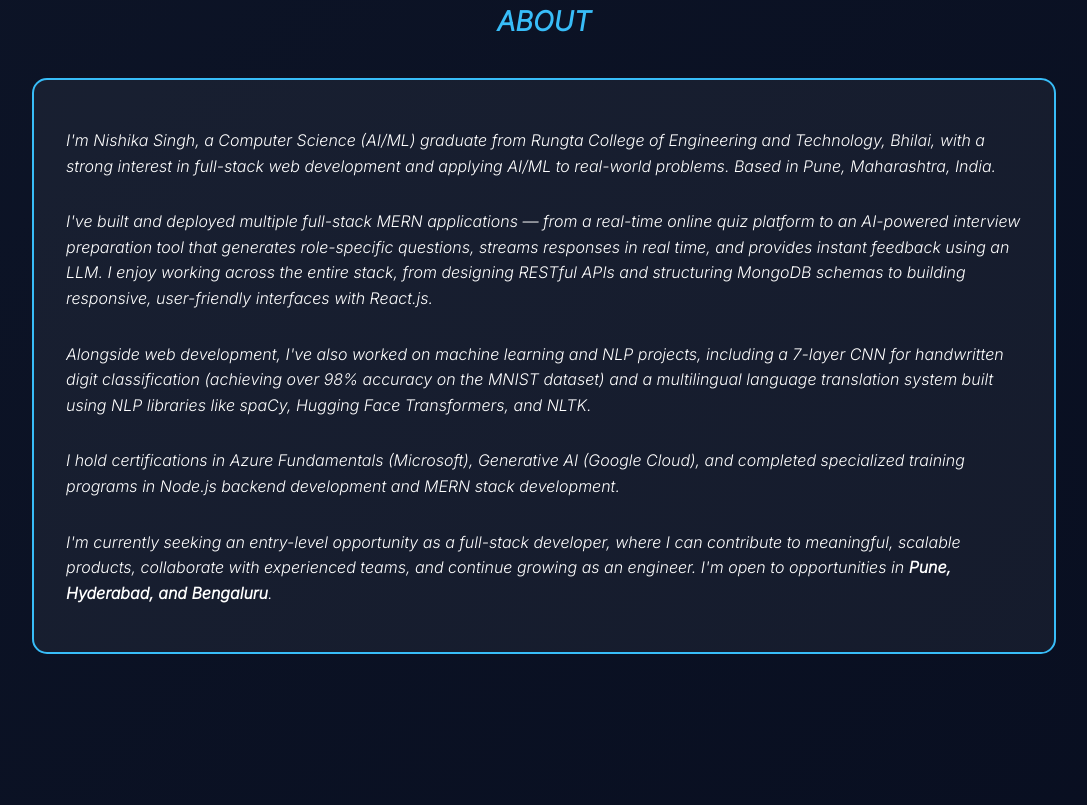
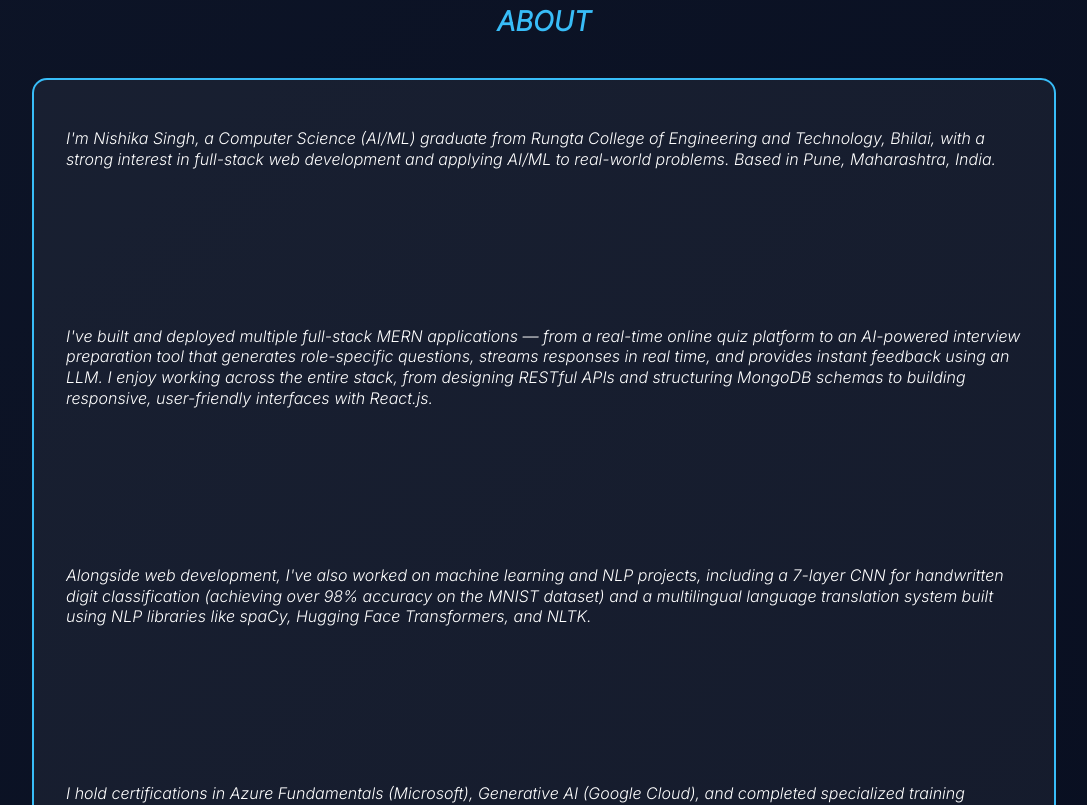
Before and after one commit to nishikasingh31/Portfolio, a React (Vite) app: page / in a window 1280 px wide. Shown: the part 1300-2105 px from the top of the page, without its empty margins (96-1183 px from the left). Built offline with nearby package versions, Linux system fonts and the light colour scheme.

Commit message:
Update App.css

```diff
--- a/src/App.css
+++ b/src/App.css
@@ -207,8 +207,8 @@ nav {
 
 /* about */
 .about .card p {
-  margin-bottom: 14px;
-  line-height: 1.6;
+  margin-bottom: 140px;
+  line-height: 1.3;
 }
 
 
```
